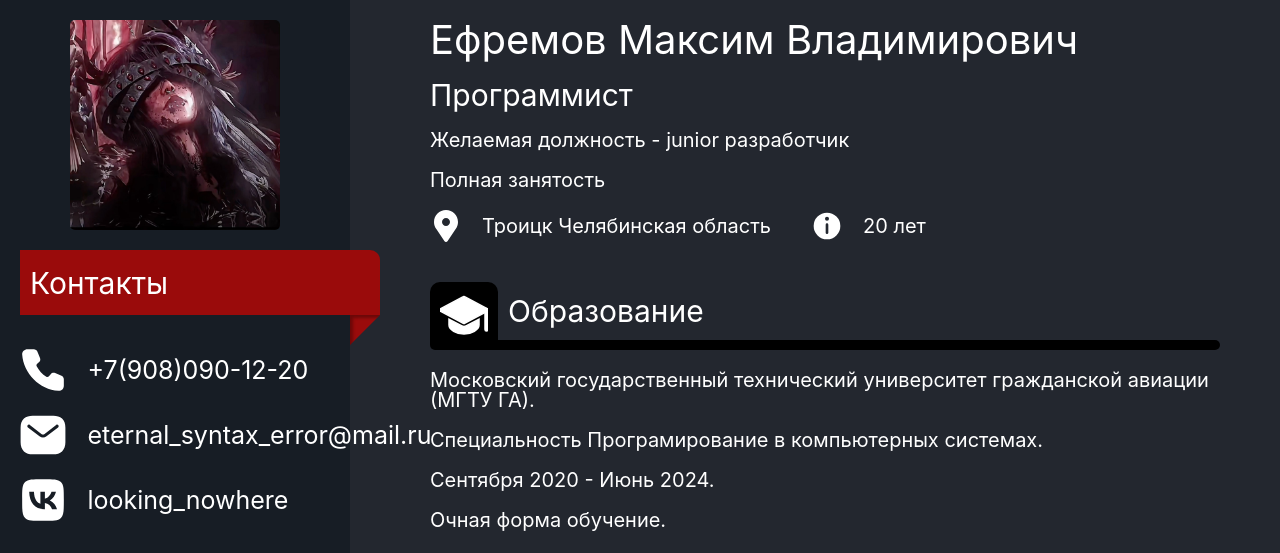
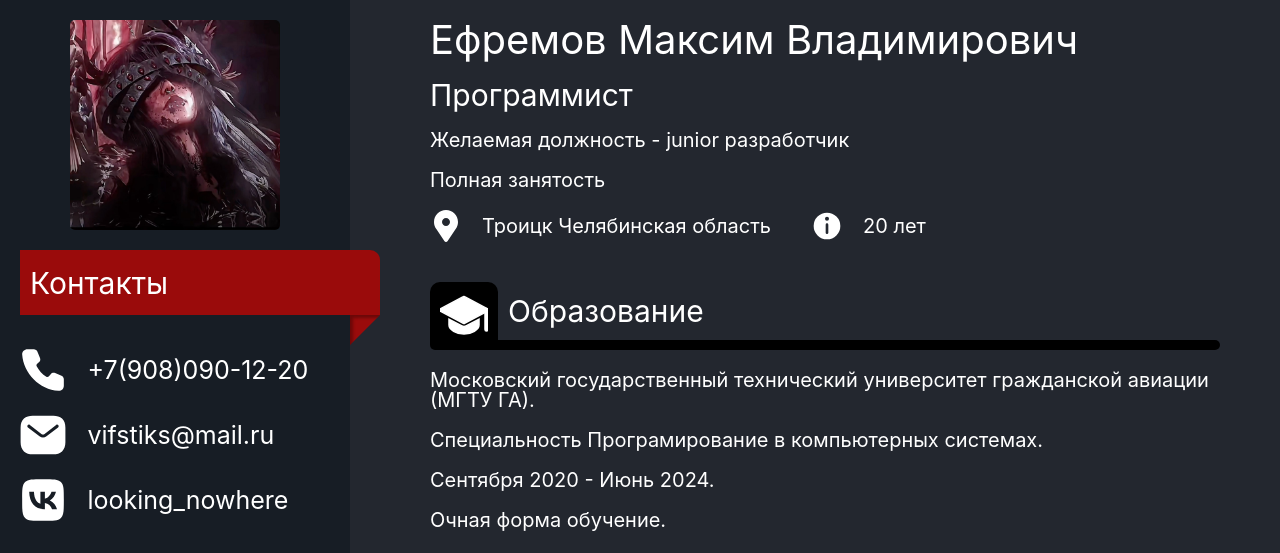
Before and after one commit to EternalSyntaxErrorAllTime/MyResume, a plain HTML site: page index.html in a window 1280 px wide. Shown: the top 553 px of the page. Drawn offline with Linux system fonts and the light colour scheme.

Commit message:
Updating of information

```diff
--- a/index.html
+++ b/index.html
@@ -65,7 +65,7 @@
             </div>
             <div class="item-list">
                 <img src="./icons/email.svg" alt="icon-email">
-                <a href="mailto:eternal_syntax_error@mail.ru">eternal_syntax_error@mail.ru</a>
+                <a href="mailto:vifstiks@mail.ru">vifstiks@mail.ru</a>
             </div>
             <div class="item-list">
                 <img src="./icons/vk.svg" alt="icon-vk">
@@ -125,7 +125,7 @@
                 </div>
                 <div class="item-list">
                     <img src="./icons/email.svg" alt="icon-email">
-                    <a href="mailto:eternal_syntax_error@mail.ru">eternal_syntax_error@mail.ru</a>
+                    <a href="mailto:vifstiks@mail.ru">vifstiks@mail.ru</a>
                 </div>
             </div>
             <div class="container-col">
```
